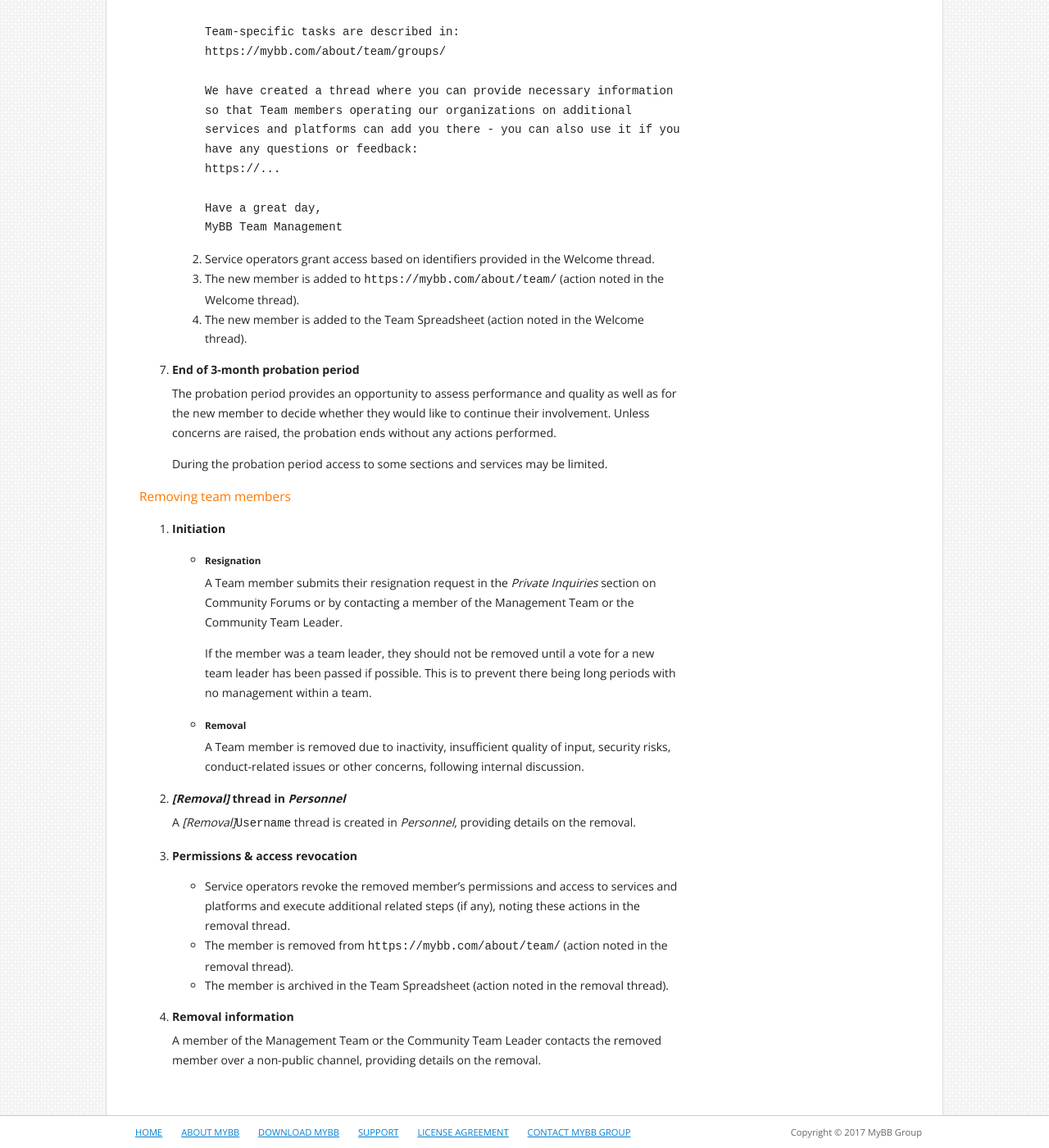
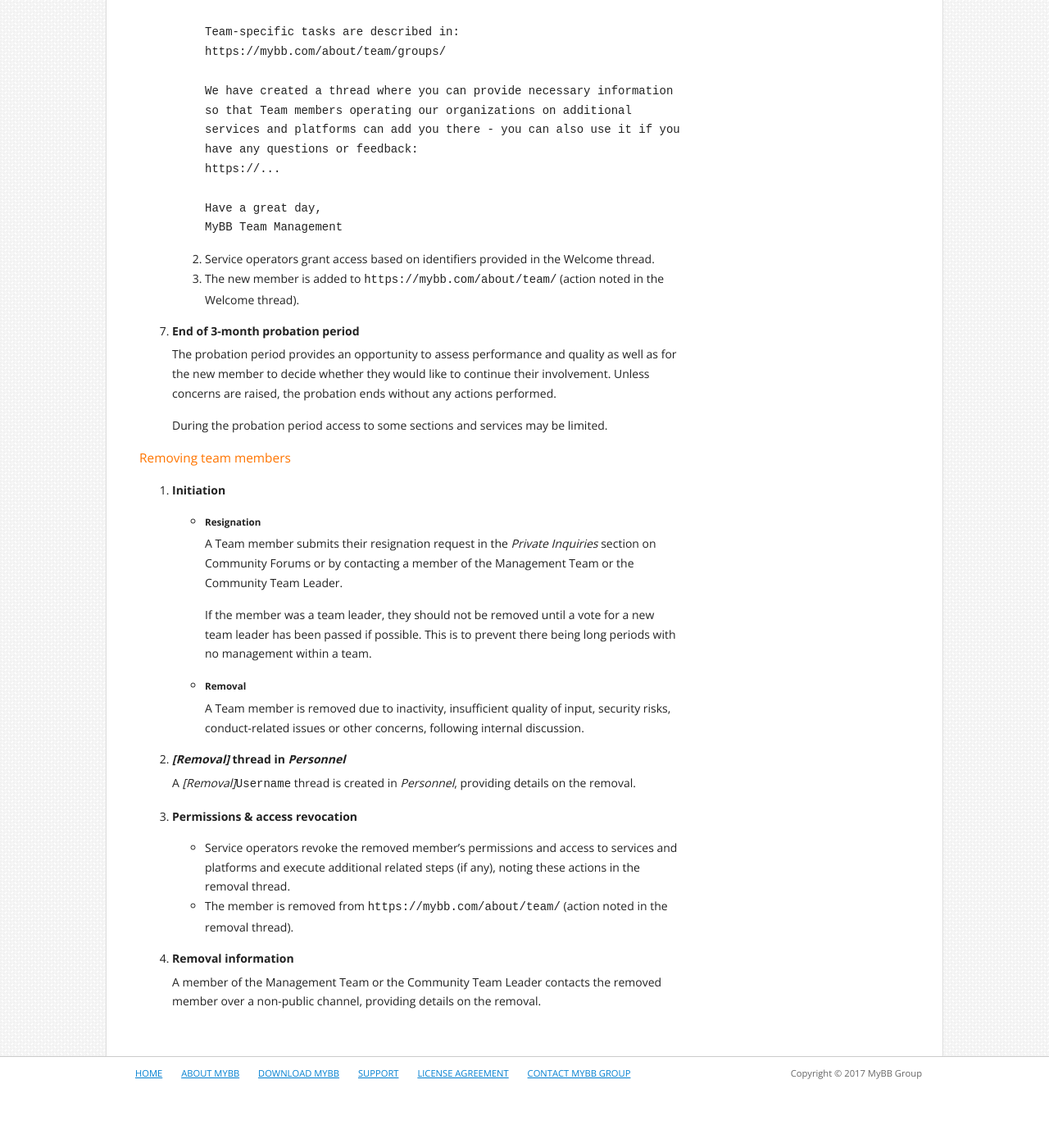
Before and after one commit to mybb/mybb.com, a Jekyll site: the page built from about/team/personnel-management.html, in a window 1280 px wide and 1400 px high, scrolled down 2262 px. Shown: the whole window at 82% size. Built offline with Jekyll 4.4.1, drawn with Linux system fonts in a browser that asks for light colours; nearby versions of some CDN libraries; after the commit the page ends 3590 px from its top, so only the background shows below that.

Commit message:
Update Personnel management

```diff
--- a/about/team/personnel-management.html
+++ b/about/team/personnel-management.html
@@ -94,7 +94,6 @@
 
    2. Service operators grant access based on identifiers provided in the Welcome thread.
    3. The new member is added to `https://mybb.com/about/team/` (action noted in the Welcome thread).
-   4. The new member is added to the Team Spreadsheet (action noted in the Welcome thread).
 
 7. #### End of 3-month probation period
    The probation period provides an opportunity to assess performance and quality as well as for the new member to decide whether they would like to continue their involvement.
@@ -118,7 +117,6 @@
 3. #### Permissions &amp; access revocation
    - Service operators revoke the removed member's permissions and access to services and platforms and execute additional related steps (if any), noting these actions in the removal thread.
    - The member is removed from `https://mybb.com/about/team/` (action noted in the removal thread).
-   - The member is archived in the Team Spreadsheet (action noted in the removal thread).
 
 4. #### Removal information
    A member of the Management Team or the Community Team Leader contacts the removed member over a non-public channel, providing details on the removal.
```
